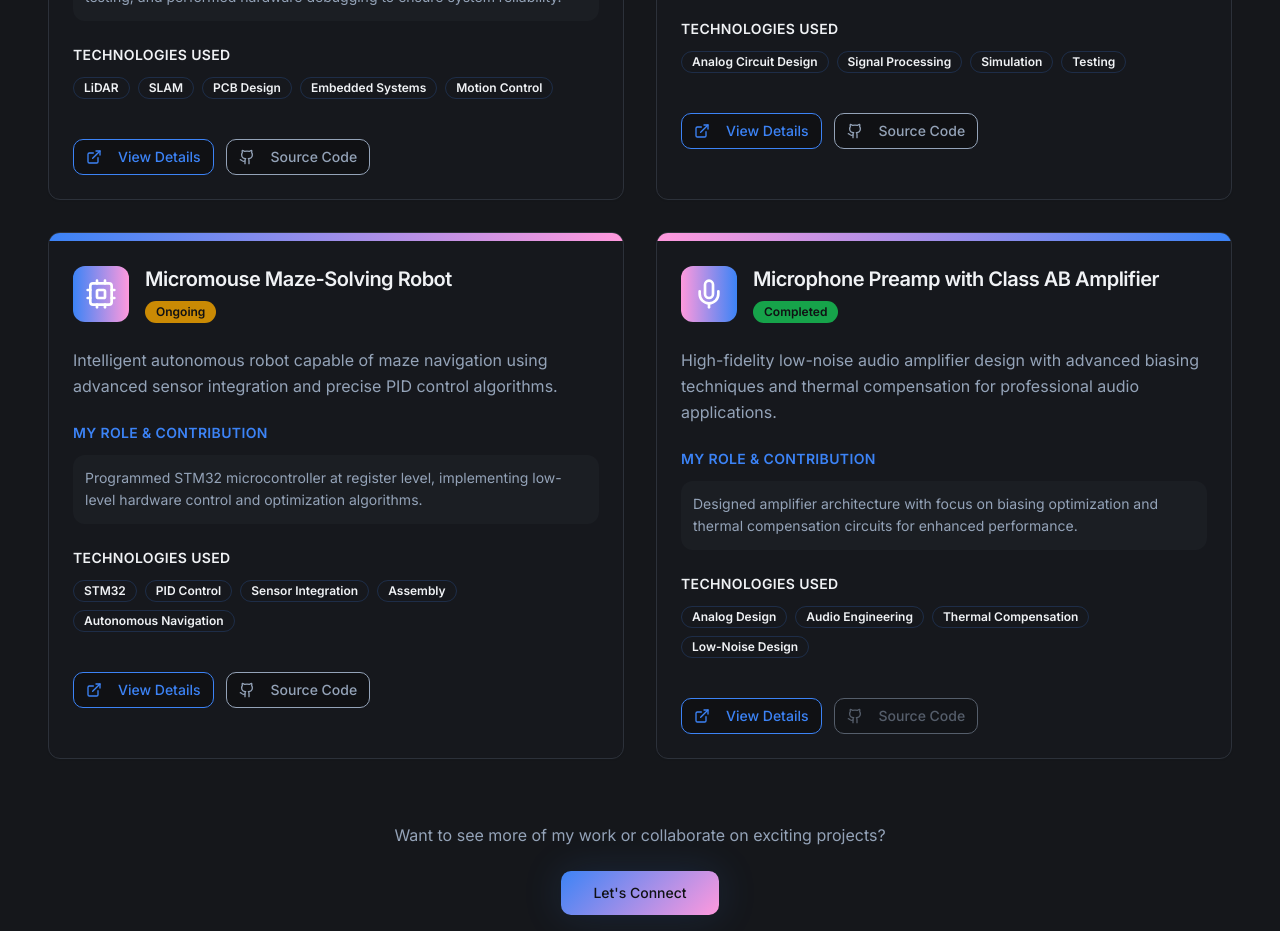
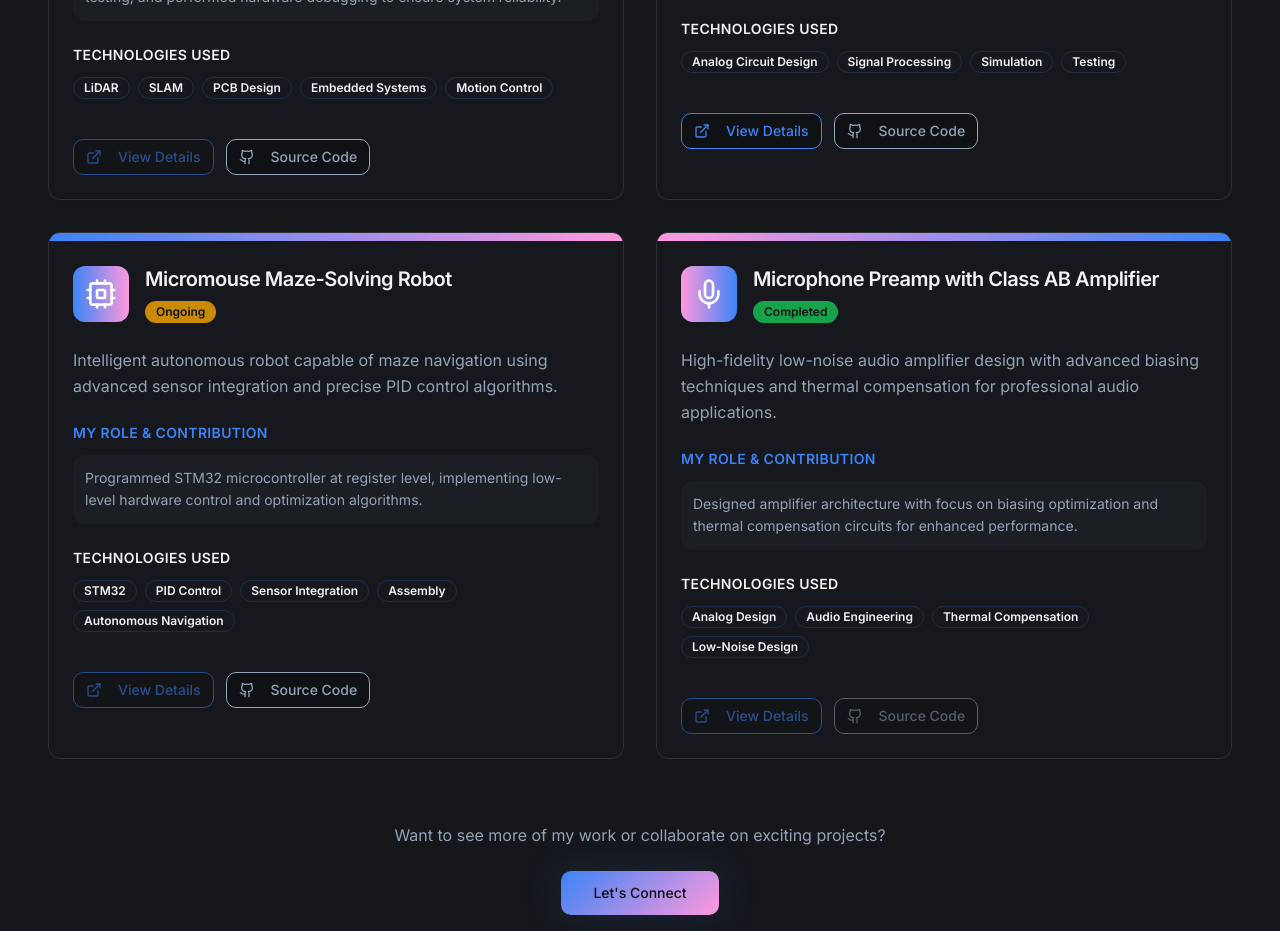
Before and after one commit to minuraashen/minuraashensamaramanna, a React (Vite) app: page / in a window 1280 px wide. Shown: the part 3700-4631 px from the top of the page. Built offline with nearby package versions, Linux system fonts and the light colour scheme.

Commit message:
Add LinkedIn link to project
Included a LinkedIn update URL in the "View Details" section for the Five Band Equalizer project.

```diff
--- a/src/components/Projects.tsx
+++ b/src/components/Projects.tsx
@@ -23,7 +23,8 @@ const projects = [
       technologies: ["Analog Circuit Design", "Signal Processing", "Simulation", "Testing"],
       status: "Completed",
       gradient: "from-secondary to-secondary/80",
-      githubUrl: "https://github.com/minuraashen/Five-Band-Audio-Equilizer"
+      githubUrl: "https://github.com/minuraashen/Five-Band-Audio-Equilizer",
+      detailsUrl: "https://www.linkedin.com/feed/update/urn:li:activity:7346696185018990593/"
     },
     {
       icon: <Cpu className="h-8 w-8" />,
@@ -120,14 +121,29 @@ const projects = [
                 </div>
 
                 <div className="flex gap-3 pt-4">
+                  {project.detailsUrl ? (
                     <Button
                       size="sm"
                       variant="outline"
                       className="border-primary text-primary hover:bg-primary hover:text-primary-foreground"
+                      asChild
+                    >
+                      <a href={project.detailsUrl} target="_blank" rel="noopener noreferrer">
+                        <ExternalLink className="w-4 h-4 mr-2" />
+                        View Details
+                      </a>
+                    </Button>
+                  ) : (
+                    <Button
+                      size="sm"
+                      variant="outline"
+                      className="border-primary text-primary opacity-50 cursor-not-allowed"
+                      disabled
                     >
                       <ExternalLink className="w-4 h-4 mr-2" />
                       View Details
                     </Button>
+                  )}
                   {project.githubUrl ? (
                     <Button
                       size="sm"
```
Lines whose indentation alone changed are shown as unchanged.
